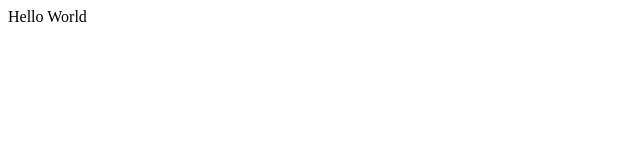
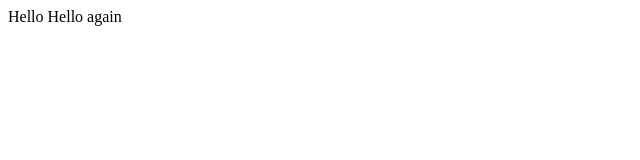
Before and after one commit to GabrielPila/CS50WebDev, a plain HTML site: page lecture0/hello.html in a window 1280 px wide. Shown: the full height of the page, 0-640 px from the left. Drawn offline with Linux system fonts and the light colour scheme.

Commit message:
Update hello.html

```diff
--- a/lecture0/hello.html
+++ b/lecture0/hello.html
@@ -6,6 +6,7 @@
     <title>Document</title>
 </head>
 <body>
-    Hello World
+    Hello
+    Hello again
 </body>
 </html>
```
